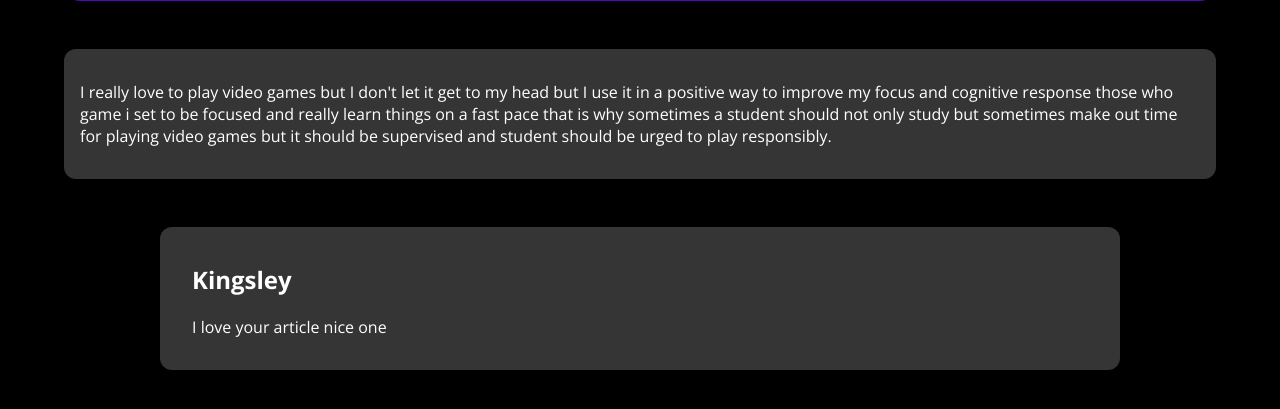
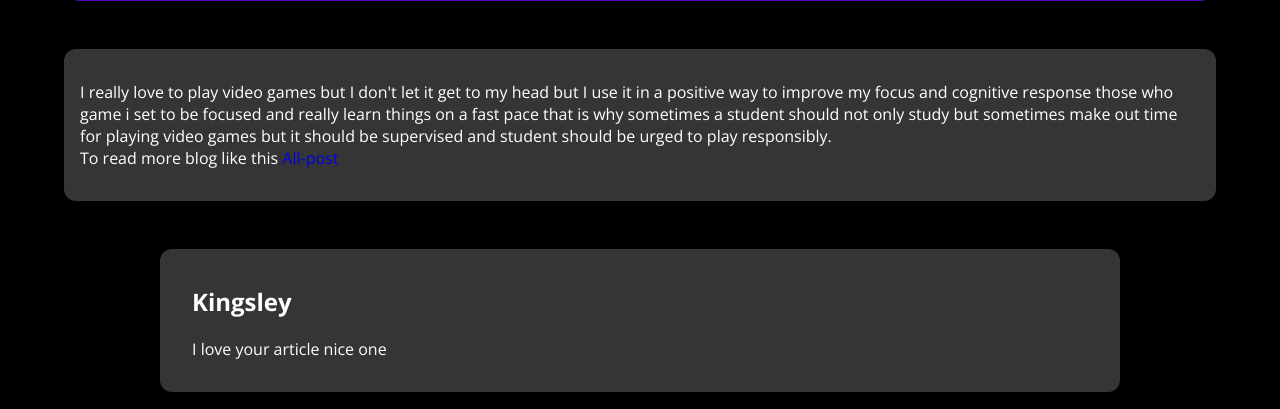
Before and after one commit to MUNACHIW/Nezeix, a Django app: a page that uses Blog/templates/Blog/post-detail.html in a window 1280 px wide. Shown: the part 480-889 px from the top of the page. Run offline with Django 5.2, Linux system fonts and the light colour scheme; data comes from the database, SQL or seed files in the repository; both versions use the stored data as it was after the commit; some web fonts are replaced.

Commit message:
better modification in static

```diff
--- a/Blog/templates/Blog/post-detail.html
+++ b/Blog/templates/Blog/post-detail.html
@@ -43,7 +43,6 @@
                 {%endif%}
             </form>
         </div>
-
     </div>
     <article>
         <img src="{{ post.image.url }}" alt="Post Title">
@@ -57,7 +56,8 @@
 <main>
     <p>
         <!-- {{post.content|linebreaks}} -->
-        {{post.content}}
+        {{post.content}}<br>
+        To read more blog like this <a href="{% url 'posts-page' %}"> All-post </a>
     </p>
 </main>
 <section id="comments">
```
Also changed, not shown: db.sqlite3, uploads/posts/musical_1.jpg (added).
